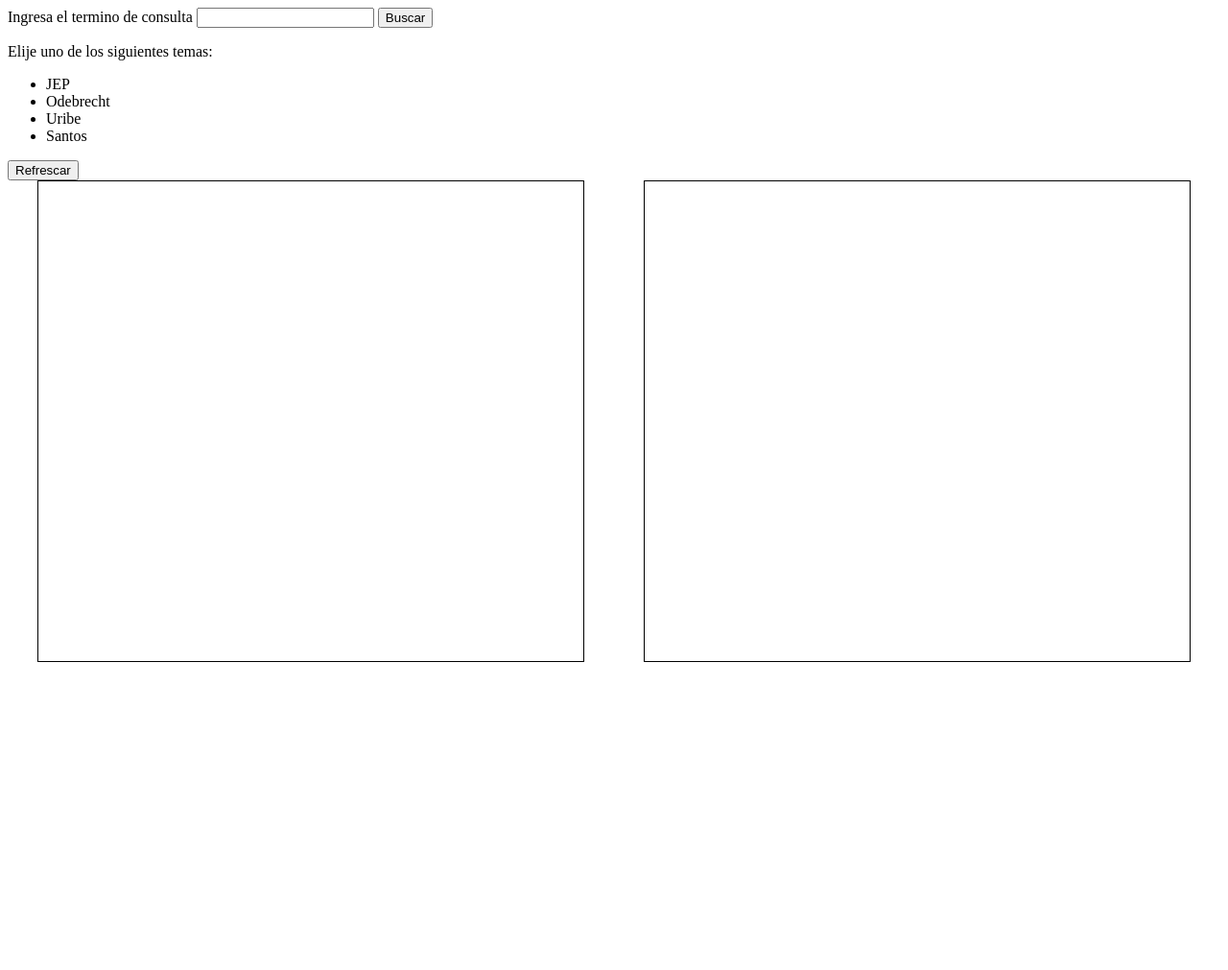
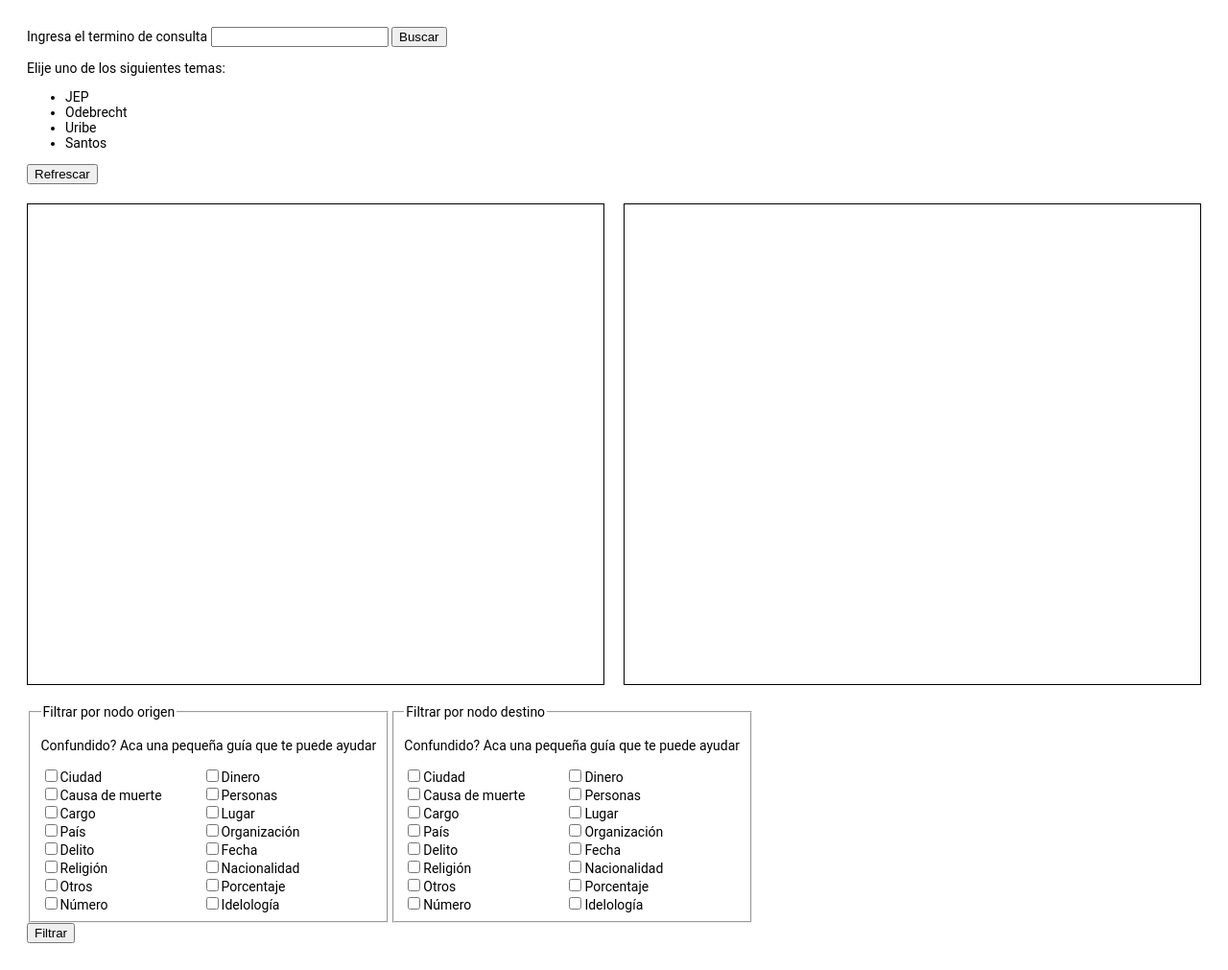
Before and after one commit to cjcarvajal/thor, a plain HTML site: page lake_in_the_sky/index.html in a window 1280 px wide. Shown: the whole page at 96% size. Before the commit the page ends 800 px from the top, so only its background shows below. Drawn offline with nearby package versions, Linux system fonts and the light colour scheme.

Commit message:
Add filter in the UI

```diff
--- a/lake_in_the_sky/controller/detailedGraphDrawer.js
+++ b/lake_in_the_sky/controller/detailedGraphDrawer.js
@@ -45,7 +45,7 @@ function drawDetailedGraph(nodes, links) {
         .enter()
         .append('g');
 
-    var circles = node.append('circle')
+    const circles = node.append('circle')
         .attr('r', detailedNodeRadius)
         .attr('fill', d => { return colorScale(d.type) })
         .attr('cx', d => { return xScale(d.x) })
--- a/lake_in_the_sky/controller/main.js
+++ b/lake_in_the_sky/controller/main.js
@@ -3,6 +3,16 @@ query_url = base_url + 'query/'
 relations_url = base_url + 'relations'
 
 let queryTerm = '';
+
+var entity_origen_ids = [];
+var entity_destiny_ids = [];
+
+var returnedRelations = [];
+
+for (var i = 1; i < 17; i++) {
+    entity_origen_ids.push('entity_origin_' + i);
+    entity_destiny_ids.push('entity_destiny_' + i);
+}
 
 function startAnalysis() {
     queryTerm = document.getElementById('query_term').value
@@ -20,14 +30,17 @@ function sendQuery() {
 function getRelations() {
     fetch(relations_url).then(data => {
         return data.json()
-    }).then(res => createGraph(res));
+    }).then(res => {
+        returnedRelations = res;
+        createGraph(res.relations)
+    });
     sendQuery();
 }
 
 function createGraph(relations) {
     nodes = [];
     links = [];
-    relations.relations.forEach(
+    relations.forEach(
         function (element) {
             const entityOriginNode = {
                 'type': element.entity_origin.entity_type,
@@ -60,3 +73,47 @@ function createGraph(relations) {
     );
     drawOverviewGraph(nodes, links);
 }
+
+function filterGraph() {
+    const entityOriginList = [];
+    for (id of entity_origen_ids) {
+        const originInput = document.getElementById(id);
+        if (originInput.checked) {
+            entityOriginList.push(originInput.value);
+        }
+    }
+
+    const entityDestinyList = [];
+    for (id of entity_destiny_ids) {
+        const destinyInput = document.getElementById(id);
+        if (destinyInput.checked) {
+            entityDestinyList.push(destinyInput.value);
+        }
+    }
+    filterNodes(entityOriginList, entityDestinyList);
+}
+
+function filterNodes(entityOriginList, entityDestinyList) {
+    if (entityOriginList.length > 0 || entityDestinyList.length > 0) {
+        detailedSvg.selectAll("*").remove();
+        filteredRelations = [];
+
+        if (entityOriginList.length > 0 && entityDestinyList.length > 0) {
+            filteredRelations = returnedRelations.relations.filter(rel =>
+                entityOriginList.includes(rel.entity_origin.entity_type)
+                && entityDestinyList.includes(rel.entity_end.entity_type));
+        }
+
+        if (entityDestinyList.length == 0) {
+            filteredRelations = returnedRelations.relations.filter(rel =>
+                entityOriginList.includes(rel.entity_origin.entity_type));
+        }
+
+        if (entityOriginList.length == 0) {
+            filteredRelations = returnedRelations.relations.filter(rel =>
+                entityDestinyList.includes(rel.entity_end.entity_type));
+        }
+
+        createGraph(filteredRelations);
+    }
+}
--- a/lake_in_the_sky/index.html
+++ b/lake_in_the_sky/index.html
@@ -7,6 +7,7 @@
 </head>
 
 <body>
+	<div class="container">
 		<form>
 			<div>
 				<label>Ingresa el termino de consulta</label>
@@ -26,11 +27,73 @@
 				<button type="button" id="refresh_btn" onclick="getRelations()">Refrescar</button>
 			</div>
 		</form>
-	<div class="container">
-		<svg id='overview' class="border_view" width="45%" height="500">
+		<div class="col_container">
+			<svg id='overview' class="border_view" width="49%" height="500">
 			</svg>
-		<svg id='detail' class="border_view" width="45%" height="500">
+			<svg id='detail' class="border_view" width="49%" height="500">
 			</svg>
+		</div>
+		<div class="checkbox_container">
+			<div class="filter_container">
+				<fieldset>
+					<legend>Filtrar por nodo origen</legend>
+					<p>
+						<caption>Confundido? Aca una pequeña guía que te puede ayudar</caption>
+					</p>
+					<div class="checkbox_options_container">
+						<div>
+							<input type="checkbox" value="CITY" id="entity_origin_1">Ciudad<br>
+							<input type="checkbox" value="CAUSE_OF_DEATH" id="entity_origin_2">Causa de muerte<br>
+							<input type="checkbox" value="TITLE" id="entity_origin_3">Cargo<br>
+							<input type="checkbox" value="COUNTRY" id="entity_origin_4">País<br>
+							<input type="checkbox" value="CRIMINAL_CHARGE" id="entity_origin_5">Delito<br>
+							<input type="checkbox" value="RELIGION" id="entity_origin_6">Religión<br>
+							<input type="checkbox" value="MISC" id="entity_origin_7">Otros<br>
+							<input type="checkbox" value="NUMBER" id="entity_origin_8">Número<br>
+						</div>
+						<div>
+							<input type="checkbox" value="MONEY" id="entity_origin_9">Dinero<br>
+							<input type="checkbox" value="PERSON" id="entity_origin_10">Personas<br>
+							<input type="checkbox" value="LOCATION" id="entity_origin_11">Lugar<br>
+							<input type="checkbox" value="ORGANIZATION" id="entity_origin_12">Organización<br>
+							<input type="checkbox" value="DATE" id="entity_origin_13">Fecha<br>
+							<input type="checkbox" value="NATIONALITY" id="entity_origin_14">Nacionalidad<br>
+							<input type="checkbox" value="PERCENT" id="entity_origin_15">Porcentaje<br>
+							<input type="checkbox" value="IDEOLOGY" id="entity_origin_16">Idelología<br>
+						</div>
+					</div>
+				</fieldset>
+				<fieldset>
+					<legend>Filtrar por nodo destino</legend>
+					<p>
+						<caption>Confundido? Aca una pequeña guía que te puede ayudar</caption>
+					</p>
+					<div class="checkbox_options_container">
+						<div>
+							<input type="checkbox" value="CITY" id="entity_destiny_1">Ciudad<br>
+							<input type="checkbox" value="CAUSE_OF_DEATH" id="entity_destiny_2">Causa de muerte<br>
+							<input type="checkbox" value="TITLE" id="entity_destiny_3">Cargo<br>
+							<input type="checkbox" value="COUNTRY" id="entity_destiny_4">País<br>
+							<input type="checkbox" value="CRIMINAL_CHARGE" id="entity_destiny_5">Delito<br>
+							<input type="checkbox" value="RELIGION" id="entity_destiny_6">Religión<br>
+							<input type="checkbox" value="MISC" id="entity_destiny_7">Otros<br>
+							<input type="checkbox" value="NUMBER" id="entity_destiny_8">Número<br>
+						</div>
+						<div>
+							<input type="checkbox" value="MONEY" id="entity_destiny_9">Dinero<br>
+							<input type="checkbox" value="PERSON" id="entity_destiny_10">Personas<br>
+							<input type="checkbox" value="LOCATION" id="entity_destiny_11">Lugar<br>
+							<input type="checkbox" value="ORGANIZATION" id="entity_destiny_12">Organización<br>
+							<input type="checkbox" value="DATE" id="entity_destiny_13">Fecha<br>
+							<input type="checkbox" value="NATIONALITY" id="entity_destiny_14">Nacionalidad<br>
+							<input type="checkbox" value="PERCENT" id="entity_destiny_15">Porcentaje<br>
+							<input type="checkbox" value="IDEOLOGY" id="entity_destiny_16">Idelología<br>
+						</div>
+					</div>
+				</fieldset>
+			</div>
+		</div>
+		<button type="button" id="filter_btn" onclick="filterGraph()">Filtrar</button>
 	</div>
 </body>
 <script src="https://d3js.org/d3.v5.min.js"></script>
--- a/lake_in_the_sky/styles/styles.css
+++ b/lake_in_the_sky/styles/styles.css
@@ -1,6 +1,32 @@
+body {
+    font-family: "Roboto", -apple-system, BlinkMacSystemFont, "Segoe UI", "Roboto", "Oxygen", "Ubuntu", "Cantarell", "Fira Sans", "Droid Sans", "Helvetica Neue", "Helvetica", "Arial", sans-serif;
+    font-size: 14px;
+}
+
 .container {
+    padding: 20px;
+}
+
+.col_container {
+    margin-top: 20px;
     display: flex;
-    justify-content: space-around;
+    justify-content: space-between;
+}
+
+.checkbox_container {
+    margin-top: 20px;
+    width:80%;
+}
+
+.filter_container {
+    width: 100%;
+    display: flex;
+}
+
+.checkbox_options_container {
+    width: 270px;
+    display: flex;
+    justify-content: space-between;
 }
 
 .border_view {
```
Lines whose indentation alone changed are shown as unchanged.
